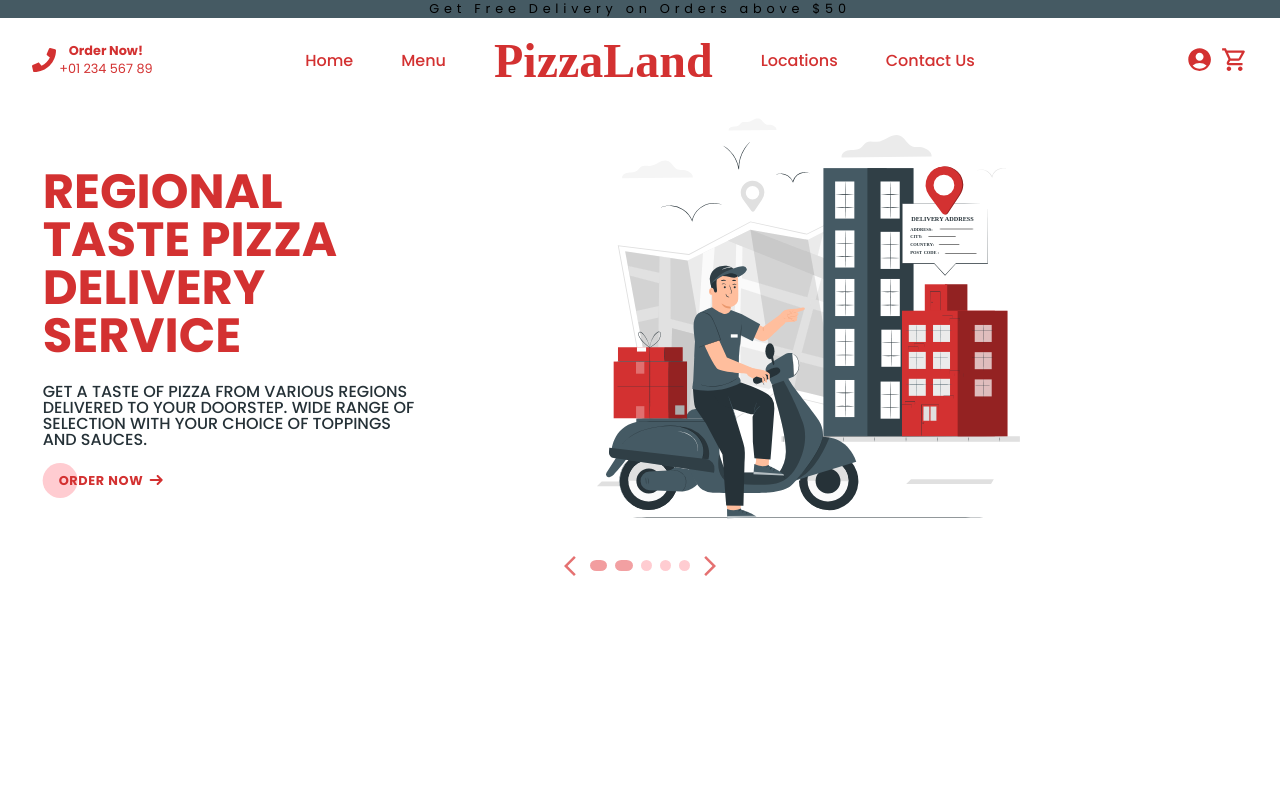
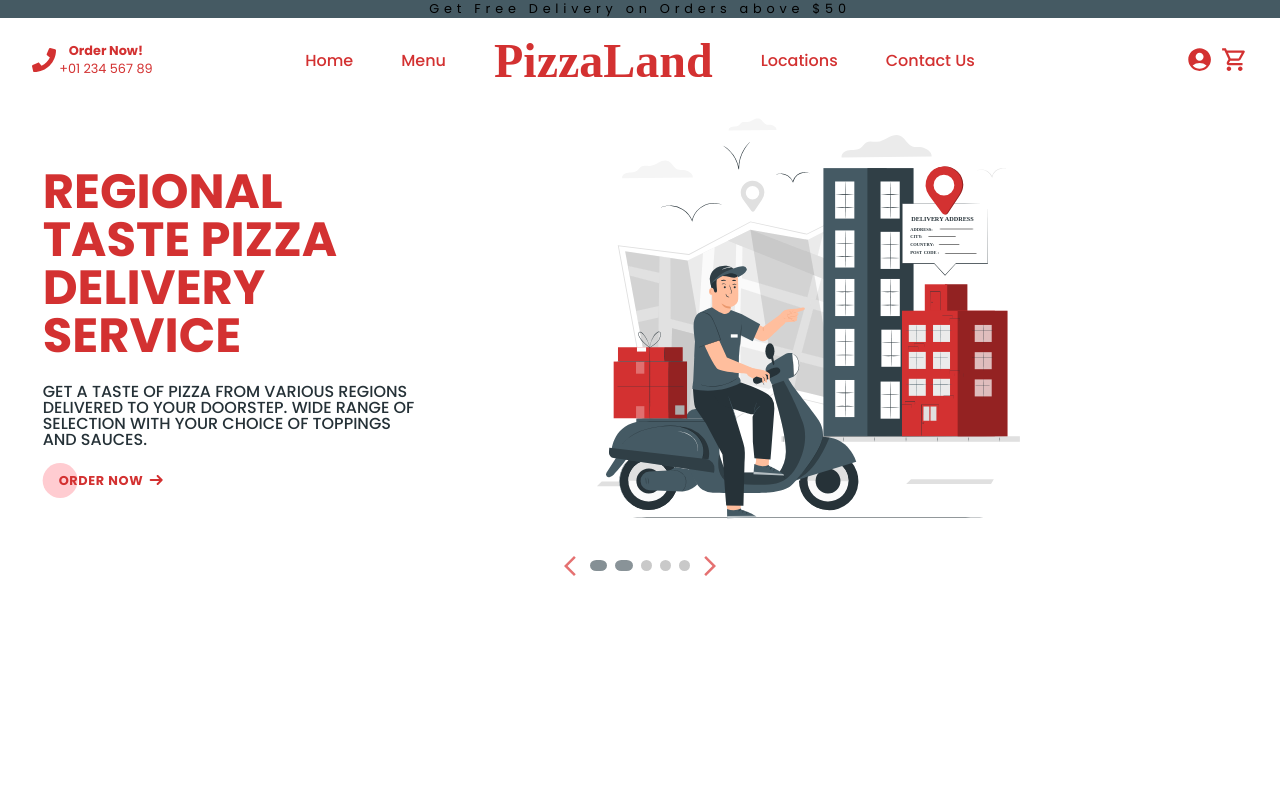
Before and after one commit to zeetaen1989/pizza-delivery, a Next.js app: page / in a window 1280 px wide. Shown: the top 800 px of the page. Built offline with nearby package versions, Linux system fonts and the light colour scheme; no server answers; the database is empty; a web font is replaced by a local one.

Commit message:
style: background color modified

```diff
--- a/components/templates/Hero/Hero.module.scss
+++ b/components/templates/Hero/Hero.module.scss
@@ -88,13 +88,13 @@
       width: 1.5rem;
       height: 0.7rem;
       border-radius: 1rem;
-      background-color: a.$primary-clr-2;
+      background-color: a.$secondary-clr-2;
       cursor: pointer;
       transition: a.$transition-ease;
     }
 
     .active {
-      background-color: a.$primary-clr-1;
+      background-color: a.$secondary-clr-1;
       width: 0.7rem;
       height: 0.7rem;
       border-radius: 50%;
```
